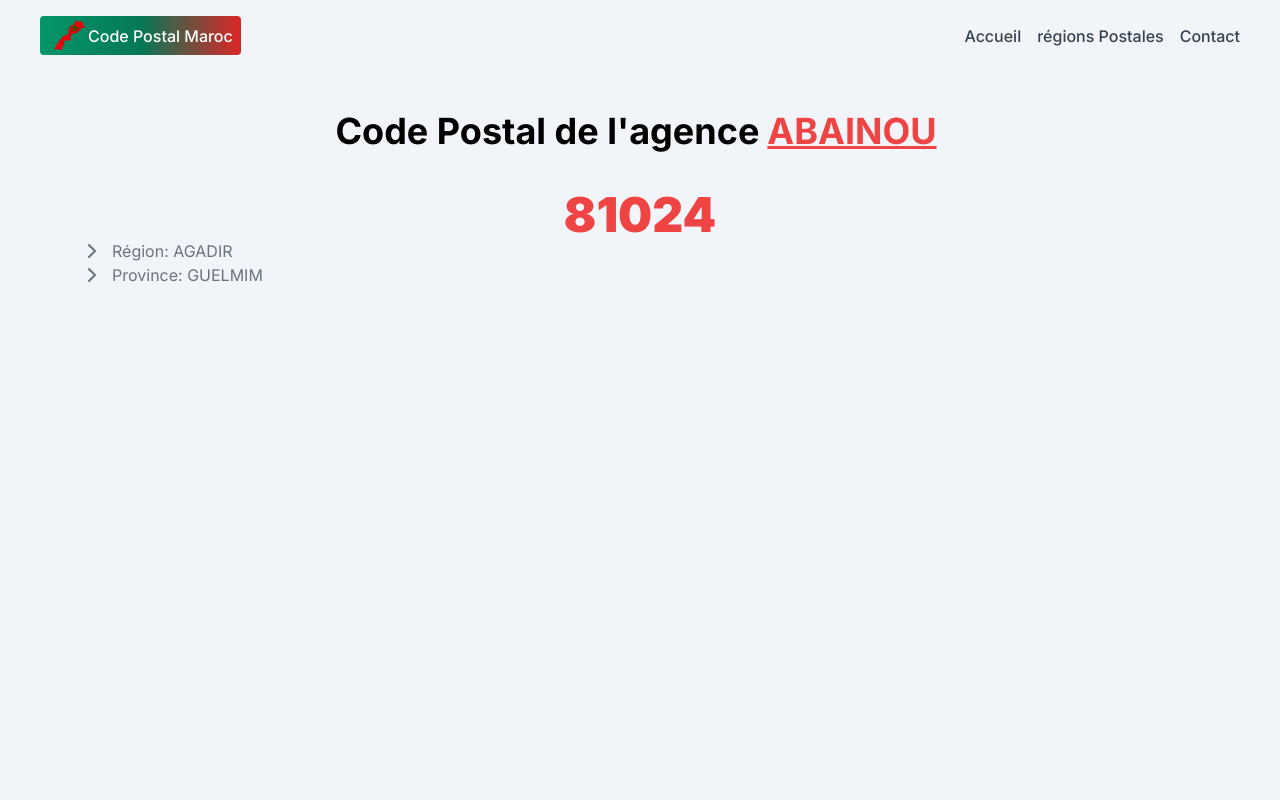
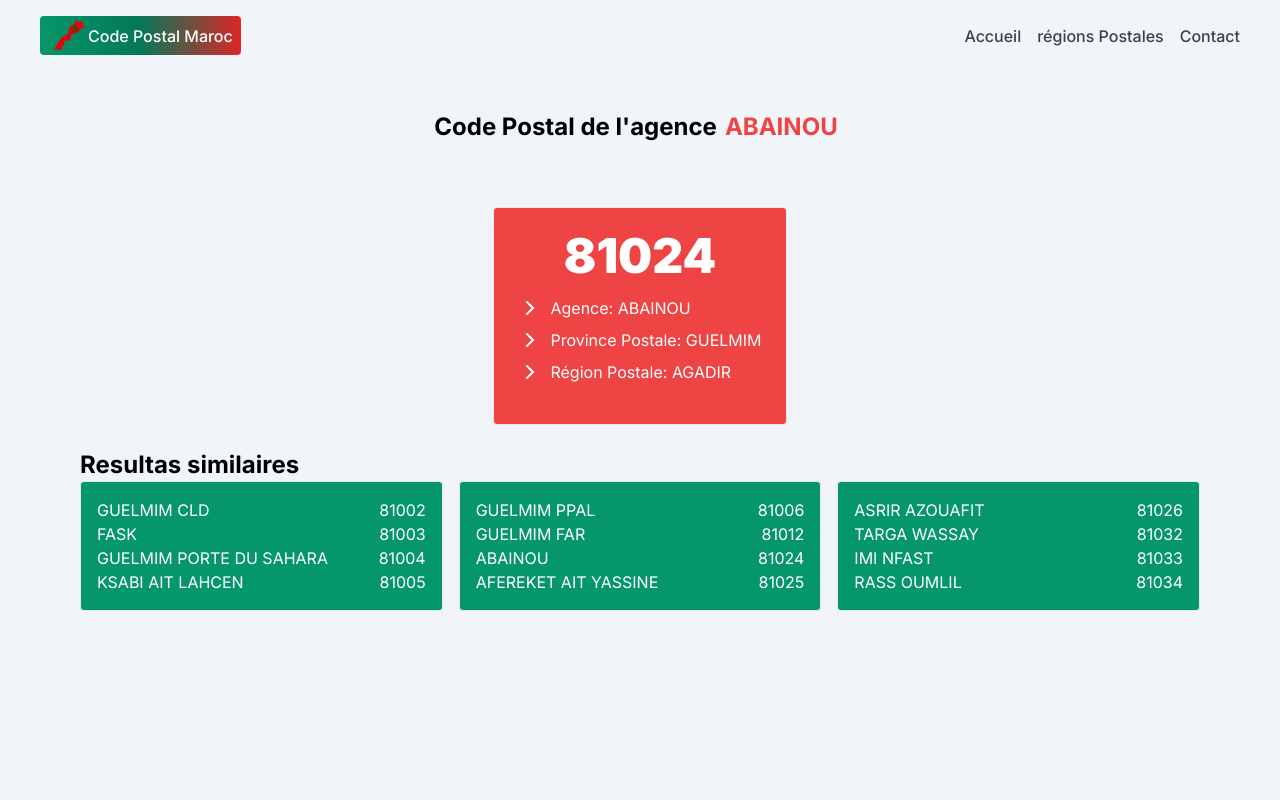
Before and after one commit to ibra1987/code-postal-maroc, a Next.js app: page /agences/abainou in a window 1280 px wide. Shown: the top 800 px of the page. Built offline with nearby package versions, Linux system fonts and the light colour scheme.

Commit message:
add similar results

```diff
--- a/app/agences/[agenceName]/page.tsx
+++ b/app/agences/[agenceName]/page.tsx
@@ -1,6 +1,7 @@
 
 import { agences } from "@/assets/agences";
 import { getAgenceMetaData } from "@/assets/metadata";
+import { provinces } from "@/assets/provinces";
 import { ChevronRight } from "lucide-react";
 import { Metadata } from "next";
 
@@ -50,27 +51,73 @@ async function ParAgenceNamePage({params}:{params:Promise<{agenceName:string}>})
       </main>
     }
   return (
-    <main className="pt-10 w-full flex min-h-screen flex-col items-center justify-start md:px-10 ">
-     <h1 className="w-full text-center text-2xl md:text-4xl font-bold mb-10">
+    <main className="pt-10 w-full flex min-h-screen flex-col gap-6 items-center justify-start md:px-10 ">
+     <h1 className="w-full text-center text-2xl font-bold mb-10">
         Code Postal de l&apos;agence
-        <span className="text-red-500 m-2 underline">
+        <span className="text-red-500 m-2 ">
           {agence}
         </span>
       </h1>
-      <div className="w-full flex flex-col justify-center items-center   ">
-        <h2 className="w-full  text-center font-black text-5xl text-red-500">
+      <div className=" flex flex-col justify-center gap-4 items-center border rounded -md p-6  text-white bg-red-500 ">
+        <h2 className="  text-center font-black text-5xl ">
             {agences[agence as keyof typeof agences][0].NOUVEAU_CODE_POSTAL}
         </h2>
-        <div className="flex w-full flex-col justify-start items-start text-gray-500">
-            <span className="flex gap-2">
-            <ChevronRight/> Région: {agences[agence as keyof typeof agences][0].REGION_POSTALE}
+        <div className="flex w-full flex-col gap-2 justify-start items-start ">
+
+        <span className="flex gap-2">
+            <ChevronRight/>Agence: {agence.toUpperCase()}
             </span>
             <span className="flex gap-2">
-            <ChevronRight/>Province: {agences[agence as keyof typeof agences][0].PROVINCE}
+            <ChevronRight/>Province Postale: {agences[agence as keyof typeof agences][0].PROVINCE}
             </span>
+            <span className="flex gap-2">
+            <ChevronRight/> Région Postale: {agences[agence as keyof typeof agences][0].REGION_POSTALE}
+            </span>
+
         </div>
         <div>
 
+        </div>
+      </div>
+      <div className="w-full flex flex-col justify-start items-start">
+        <h2 className="text-2xl font-bold">Resultas similaires</h2>
+        <div className="w-full grid grid-cols-1 md:grid-cols-3 gap-4 ">
+        <div className="w-full rounded border p-4 bg-emerald-600 text-white">
+        {provinces[agences[agence as keyof typeof agences][0].PROVINCE as keyof typeof provinces].slice(0,4).map((res)=>(
+            <div className="w-full flex justify-between items-center  gap-2 " key={res.AGENCE}>
+                  <span>
+                     {res.AGENCE}
+                  </span>
+                  <span>
+                    {res.NOUVEAU_CODE_POSTAL}
+                  </span>
+              </div>
+           ))}
+        </div>
+            <div className="w-full rounded border p-4 bg-emerald-600 text-white">
+            {provinces[agences[agence as keyof typeof agences][0].PROVINCE as keyof typeof provinces].slice(4,8).map((res)=>(
+            <div className="w-full flex justify-between items-center gap-2 " key={res.AGENCE}>
+                  <span>
+                     {res.AGENCE}
+                  </span>
+                  <span>
+                    {res.NOUVEAU_CODE_POSTAL}
+                  </span>
+              </div>
+           ))}
+            </div>
+           <div className="w-full rounded border p-4 bg-emerald-600 text-white">
+           {provinces[agences[agence as keyof typeof agences][0].PROVINCE as keyof typeof provinces].slice(8,12).map((res)=>(
+            <div className="w-full flex justify-between items-center  gap-2 " key={res.AGENCE}>
+                  <span>
+                     {res.AGENCE}
+                  </span>
+                  <span>
+                    {res.NOUVEAU_CODE_POSTAL}
+                  </span>
+              </div>
+           ))}
+           </div>
         </div>
       </div>
   </main>
--- a/app/components/SearchForm.tsx
+++ b/app/components/SearchForm.tsx
@@ -4,13 +4,12 @@ import { ChangeEvent, useState } from "react";
 
 const SearchForm = () => {
   const [searchInput, setSearchInput] = useState<string>("");
-
   const onchange = (e: ChangeEvent<HTMLInputElement>) => {
     setSearchInput(e.target.value);
   };
 
   return (
-    <div className="w-full  flex flex-col justify-start items-center relative">
+    <div className="w-full flex flex-col justify-start items-center relative">
       <form action={`/recherche?search=${searchInput}`} className="w-full md:w-4/5 border  p-1 rounded bg-gray-200 my-3 ">
         <div className="w-full flex justify-between items-center">
           <input
--- a/app/components/header/Header.tsx
+++ b/app/components/header/Header.tsx
@@ -12,7 +12,6 @@ const Header = () => {
               <div className="flex w-full justify-between items-center">
                   <Logo/>
 
-
                <Nav/>
               </div>
 
```
